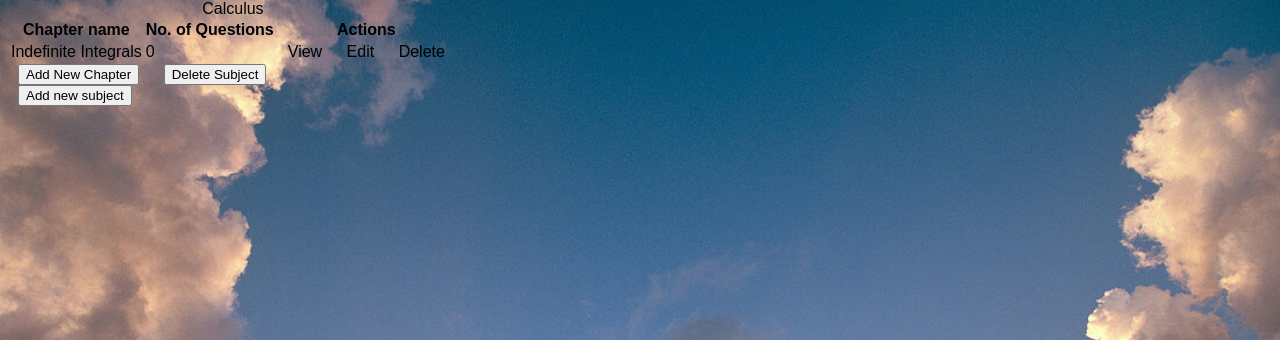
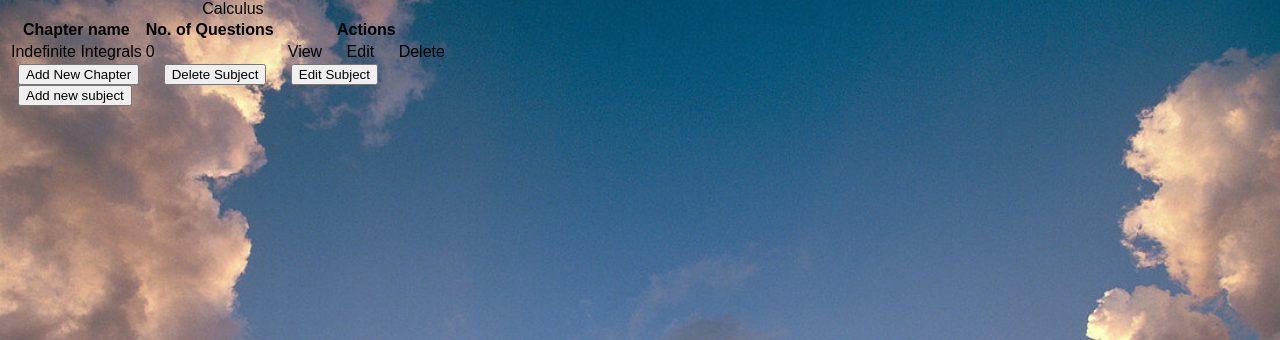
Before and after one commit to 22f3002631/Quiz-Master-V1, a Flask app: page /admin_home in a window 1280 px wide. Shown: the part 91-431 px from the top of the page. Run offline with Flask 3, Linux system fonts and the light colour scheme; a user stored in the database is signed in; data comes from the database, SQL or seed files in the repository; data that the repository does not hold is empty.

Commit message:
Edit subject button added

```diff
--- a/templates/admin_home.html
+++ b/templates/admin_home.html
@@ -69,6 +69,9 @@
             <a href="{{ url_for('del_sub', subject_id=sub['id']) }}" onclick="return confirm('Are you sure you want to delete the subject? All the chapters and quizzes associated with it will also be deleted')">
                 <button class="but butdel">Delete Subject</button>
             </a>
+            <a href="{{ url_for('edit_sub', subject_id=sub['id']) }}" >
+                <button class="but butedit">Edit Subject</button>
+            </a>
         </div>
             {% endfor %}
         </main>
```
